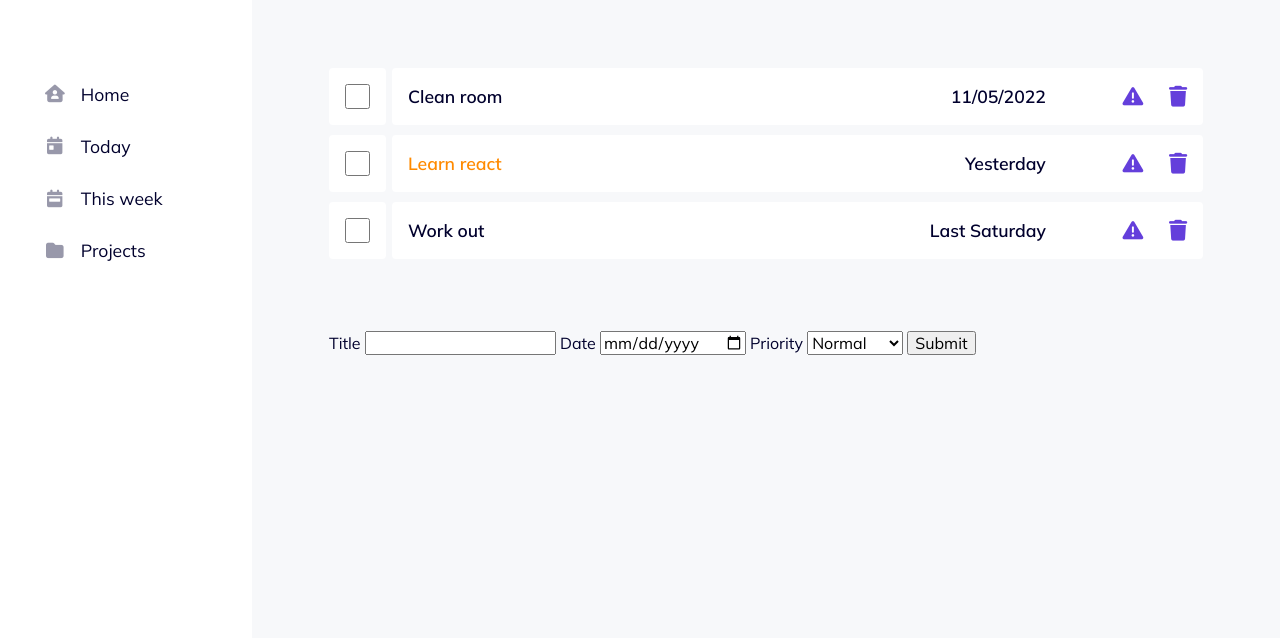
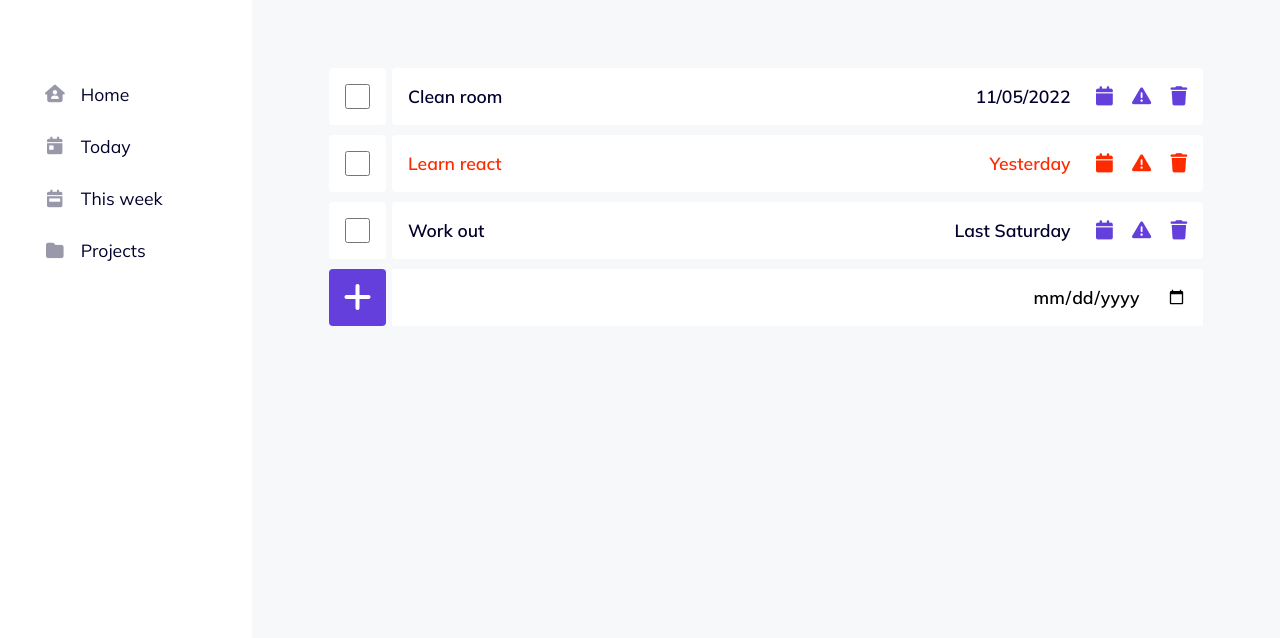
Before and after one commit to danxschz/to-do-list, a website built with webpack: page src/index.html in a window 1280 px wide. Shown: the part 73-711 px from the top of the page. Built offline with nearby package versions, Linux system fonts and the light colour scheme.

Commit message:
Style to do form

```diff
--- a/src/index.html
+++ b/src/index.html
@@ -23,23 +23,18 @@
 
   <main>
     <h1>Home</h1>
+    <div class="content">
+      <div class="list"></div>
 
-    <div class="list"></div>
-
-    <div class="form">
-      <label for="title">Title</label>
-      <input type="text" name="title" id="title">
-
-      <label for="date">Date</label>
-      <input type="date" name="date" id="date">
-
-      <label for="priority">Priority</label>
-      <select name="priority" id="priority">
-        <option value="normal" selected="selected">Normal</option>
-        <option value="important">Important</option>
-      </select>
-
-      <button>Submit</button>
+      <div class="to-do-form">
+        <button class="to-do-form__button"><i class="fa-solid fa-plus"></i></button>
+        <div class="to-do-form__inputs">
+          <label for="title">Title</label>
+          <input type="text" name="title" id="title">
+          <label for="date">Date</label>
+          <input type="date" name="date" id="date">
+        </div>
+      </div>
     </div>
   </main>
 </body>
--- a/src/index.js
+++ b/src/index.js
@@ -2,7 +2,7 @@ import './normalize.css';
 import './style.scss';
 import moment from 'moment';
 
-const toDo = (title, dueDate = null, priority = null, complete = false) => {
+const toDo = (title, dueDate = null, priority = 'normal', complete = false) => {
   return {title, dueDate, priority, complete};
 }
 
@@ -40,7 +40,7 @@ const list = (name) => {
 const homeList = list('home');
 let test1 = toDo('Clean room', '2022-05-11', 'normal');
 let test2 = toDo('Learn react', '2022-05-19', 'important');
-let test3 = toDo('Work out', '2022-05-14', 'low');
+let test3 = toDo('Work out', '2022-05-14', 'normal');
 homeList.appendToDo(test1);
 homeList.appendToDo(test2);
 homeList.appendToDo(test3);
@@ -73,7 +73,10 @@ const displayList = (list) => {
     let title = document.createElement('div');
     title.classList.add('to-do__title');
 
-    if (item.priority === 'important') title.classList.add('important');
+    if (item.priority === 'important') {
+      checkboxContainer.classList.add('important');
+      informationContainer.classList.add('important');
+    }
 
     title.textContent = item.title;
     informationContainer.appendChild(title);
@@ -92,6 +95,10 @@ const displayList = (list) => {
 
     let icons = document.createElement('div');
     icons.classList.add('icons');
+
+    let dateIcon = document.createElement('i');
+    dateIcon.setAttribute('class', 'fa-solid fa-calendar');
+    icons.appendChild(dateIcon);
 
     let priorityIcon = document.createElement('i');
     priorityIcon.setAttribute('class', 'fa-solid fa-triangle-exclamation');
@@ -121,9 +128,8 @@ displayList(homeList);
 
 const buildToDo = () => {
   let title = document.querySelector('#title');
-  let dueDate = document.querySelector('#date');
-  let priority = document.querySelector('#priority');
-  return toDo(title.value, date.value, priority.value);
+  let date = document.querySelector('#date');
+  return toDo(title.value, date.value);
 }
 
 const submitButton = document.querySelector('button');
@@ -163,3 +169,6 @@ listItems.forEach(item => {
     displayList(homeList);
   });
 });
+
+let asd = document.querySelector('#date');
+console.log(asd.value);
--- a/src/style.scss
+++ b/src/style.scss
@@ -6,7 +6,7 @@
 $primary-color: #f7f8fa;
 $accent-color: #643fdb;
 $text-color: #01002d;
-$important-color: #ff8a00;
+$important-color: rgb(255, 43, 0); //rgb(170, 63, 153) #ff8a00
 $system-font-stack: -apple-system, BlinkMacSystemFont, avenir next, avenir, segoe ui, helvetica neue, helvetica, Ubuntu, roboto, noto, arial, sans-serif;
 
 
@@ -29,6 +29,10 @@ h1, ul {
 
 ul {
   list-style: none;
+}
+
+button {
+  cursor: pointer;
 }
 
 
@@ -116,6 +120,10 @@ h1 {
   cursor: default;
 }
 
+.content {
+  display: grid;
+  gap: 10px;
+}
 .list {
   display: grid;
   align-content: start;
@@ -149,18 +157,26 @@ h1 {
   align-items: center;
   font-weight: 600;
   grid-template-columns: auto 1fr auto;
-  gap: 6vw;
+  gap: 2vw;
 
   i {
     cursor: pointer;
     color: $accent-color;
-    font-size: 1.3rem;
+    font-size: 1.2rem;
   }
 
 }
 
 .important {
   color: $important-color;
+
+  i {
+    color: $important-color;
+  }
+
+  input[type="checkbox"] {
+    accent-color: $important-color;
+  }
 }
 
 .complete {
@@ -169,10 +185,66 @@ h1 {
 
 .icons {
   display: grid;
-  grid-template-columns: auto auto;
-  gap: 2vw;
+  grid-template-columns: auto auto auto;
+  gap: 1.5vw;
 }
 
 .to-do__date {
   justify-self: end;
 }
+
+.to-do-form {
+  display: grid;
+  grid-template-columns: auto 1fr;
+  gap: 6px;
+}
+
+.to-do-form__button {
+  border-radius: 4px;
+  width: 57px;
+  height: 57px;
+  background: $accent-color;
+  color: white;
+  display: flex;
+  align-items: center;
+  justify-content: center;
+  border: none;
+
+  i {
+    font-size: 2rem;
+  }
+}
+
+label {
+  display: none;
+}
+
+.to-do-form__inputs {
+  display: grid;
+  grid-template-columns: 1fr auto;
+  background: white;
+  border-radius: 4px;
+  font-size: 1.1rem;
+  gap: 1vw;
+
+
+
+  #title {
+    height: 100%;
+    border: none;
+    padding: 16px;
+    font-weight: 600;
+    outline-color: $accent-color;
+
+  }
+
+  #date {
+    height: 100%;
+    border: none;
+    padding: 16px;
+    font-weight: 600;
+    outline-color: $accent-color;
+
+  }
+
+}
```
